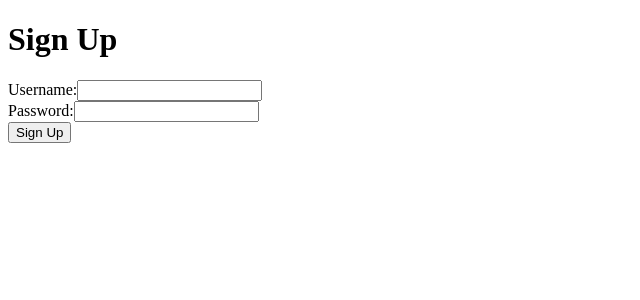
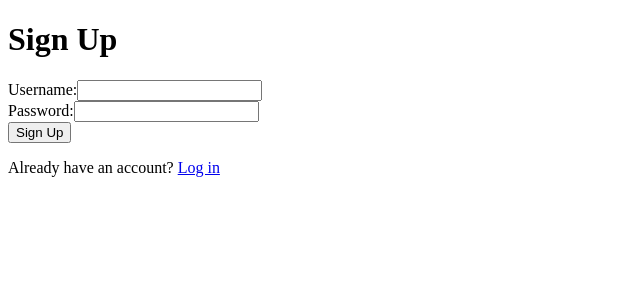
Before and after one commit to georgezhu211/blog-app, an Angular app in the folder admin/: page /signup in a window 1280 px wide. Shown: the top 300 px of the page, without its empty margins (0-640 px from the left). Built offline with nearby package versions, Linux system fonts and the light colour scheme.

Commit message:
feat: add auth navigation links

```diff
--- a/admin/src/app/features/auth/login/login.html
+++ b/admin/src/app/features/auth/login/login.html
@@ -32,3 +32,5 @@
     }
   </button>
 </form>
+
+<p>Don't have an account? <a routerLink="/signup">Sign up</a></p>
--- a/admin/src/app/features/auth/login/login.ts
+++ b/admin/src/app/features/auth/login/login.ts
@@ -1,12 +1,12 @@
 import { Component, inject, signal } from '@angular/core';
-import { Router } from '@angular/router';
+import { Router, RouterLink } from '@angular/router';
 import { AuthService, AuthResponse } from '../../../core/services/auth.service';
 import { form, FormField, required } from '@angular/forms/signals';
 import { finalize } from 'rxjs';
 
 @Component({
   selector: 'app-login',
-  imports: [FormField],
+  imports: [FormField, RouterLink],
   templateUrl: './login.html',
 })
 export class Login {
--- a/admin/src/app/features/auth/signup/signup.html
+++ b/admin/src/app/features/auth/signup/signup.html
@@ -32,3 +32,5 @@
     }
   </button>
 </form>
+
+<p>Already have an account? <a routerLink="/login">Log in</a></p>
--- a/admin/src/app/features/auth/signup/signup.ts
+++ b/admin/src/app/features/auth/signup/signup.ts
@@ -1,12 +1,12 @@
 import { Component, inject, signal } from '@angular/core';
-import { Router } from '@angular/router';
+import { Router, RouterLink } from '@angular/router';
 import { AuthService, AuthResponse } from '../../../core/services/auth.service';
 import { form, FormField, required, minLength, maxLength, pattern } from '@angular/forms/signals';
 import { finalize } from 'rxjs';
 
 @Component({
   selector: 'app-signup',
-  imports: [FormField],
+  imports: [FormField, RouterLink],
   templateUrl: './signup.html',
 })
 export class Signup {
```
